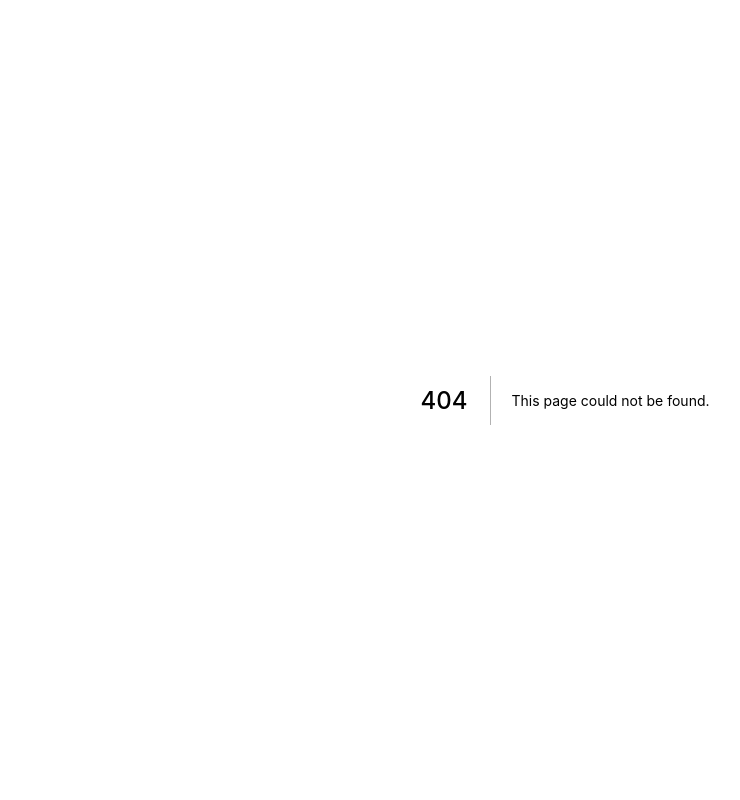
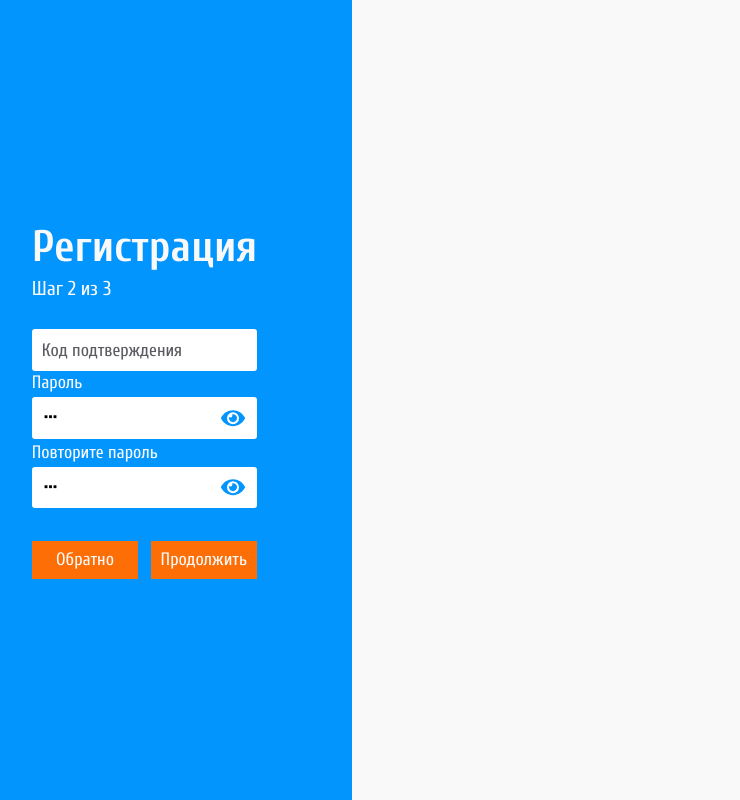
Before and after one commit to melnk300/timetabler, a Next.js app: page /register/secondStep in a window 1280 px wide. Before the commit this address had no page. Shown: the whole page, without its empty margins (75-815 px from the left). Built offline with nearby package versions, Linux system fonts and the light colour scheme.

Commit message:
Second Register Page

```diff
--- a/package.json
+++ b/package.json
@@ -12,6 +12,7 @@
     "next": "12.0.7",
     "react": "17.0.2",
     "react-dom": "17.0.2",
+    "react-icons": "^4.3.1",
     "styled-components": "^5.3.3"
   },
   "devDependencies": {
--- /dev/null
+++ b/src/components/FormPasswordInput/index.tsx
@@ -0,0 +1,49 @@
+import * as React from 'react';
+import {ChangeEvent, forwardRef, useState} from "react";
+import cn from "classnames";
+
+import { FaEye, FaEyeSlash } from "react-icons/fa";
+
+import {Label, Placeholder, InputContainer} from "../FormInput/style";
+import IconWithLeft from "./style"
+
+type FormInputProps = {
+  placeholder?: string;
+};
+const FormPasswordInput = forwardRef<HTMLInputElement, FormInputProps>((props, ref) => {
+
+  const { placeholder } = props;
+
+  const [value, setValue] = useState<string>('123');
+  const [focus, setFocus] = useState<boolean>(false);
+  const [hidden, setHidden] = useState<boolean>(true);
+
+  const changeValueHandler = (e: ChangeEvent<HTMLInputElement>) => {
+    setValue(e.target.value);
+  };
+
+  return (
+      <Label className={cn({'input_active': value.trim() || focus})}>
+        <InputContainer>
+          {placeholder && <Placeholder className="font18">{placeholder}</Placeholder> }
+          <input
+              className="font18"
+              ref={ref}
+              value={value}
+              onChange={changeValueHandler}
+              onFocus={()=>setFocus(true)}
+              onBlur={()=>setFocus(false)}
+              type={hidden ? "password" : "text"}
+          />
+          {hidden ?
+          <IconWithLeft><FaEye onClick={()=>setHidden(false)} /></IconWithLeft>
+          : <IconWithLeft><FaEyeSlash onClick={()=>setHidden(true)} /></IconWithLeft>
+          }
+        </InputContainer>
+      </Label>
+  );
+});
+
+
+FormPasswordInput.displayName = "FormPaswordInput";
+export default FormPasswordInput;
--- /dev/null
+++ b/src/components/FormPasswordInput/style.ts
@@ -0,0 +1,14 @@
+import styled, {css} from "styled-components";
+
+const IconWithLeft = styled.span`
+    position: absolute;
+    right: 12px;
+    color: #0295FE;
+    font-size: 24px;
+    top: 50%;
+    transform: translateY(-50%);
+    height: 100%;
+    display: flex;
+    align-items: center;
+`
+export default IconWithLeft
--- /dev/null
+++ b/src/components/FormSelect/style.ts
@@ -0,0 +1,7 @@
+import styled, {css} from "styled-components";
+
+const SelectContainer = styled.span`
+
+`
+
+export default SelectContainer
--- a/src/components/SecondaryButton/style.ts
+++ b/src/components/SecondaryButton/style.ts
@@ -12,6 +12,7 @@ const ButtonBox = styled.button`
   justify-content: center;
   align-items: center;
   cursor: pointer;
+  margin-top: ${vh(35)};
 
   &:hover {
     background: ${({theme}) => theme.colors.hoverSecondaryButton};
--- /dev/null
+++ b/src/pages/register/secondStep.tsx
@@ -0,0 +1,39 @@
+import { NextPage } from "next"
+import { useRef, useEffect } from "react";
+
+import AuthPageLayout from "src/components/AuthPageLayout"
+import FormPasswordInput from "src/components/FormPasswordInput"
+import FormInput from "src/components/FormInput";
+import FormCheckbox from "src/components/FormCheclbox";
+import SecondaryButton from "src/components/SecondaryButton";
+import {RegisterTitle, StepFormCounter} from "src/style/pages/register/firstStep";
+import { ButtonsContainer } from "src/style/pages/register/secondStep";
+
+
+
+const Home: NextPage = () => {
+  const ref = useRef<HTMLInputElement>();
+
+  useEffect(() => {
+    console.log(ref)
+  });
+
+
+  return (
+      <AuthPageLayout>
+        <form action="">
+          <RegisterTitle>Регистрация</RegisterTitle>
+          <StepFormCounter className="font24">Шаг 2 из 3</StepFormCounter>
+          <FormInput placeholder="Код подтверждения"/>
+          <FormPasswordInput placeholder="Пароль" ref={ ref }/>
+          <FormPasswordInput placeholder="Повторите пароль"/>
+          <ButtonsContainer>
+            <SecondaryButton>Обратно</SecondaryButton>
+            <SecondaryButton>Продолжить</SecondaryButton>
+          </ButtonsContainer>
+        </form>
+      </AuthPageLayout>
+  )
+}
+
+export default Home
--- /dev/null
+++ b/src/style/pages/register/secondStep.ts
@@ -0,0 +1,20 @@
+import styled from "styled-components";
+import {vw} from "style/utils";
+
+const RegisterTitle = styled.div`
+  font-size: ${vw(66)};
+  font-weight: 700;
+  margin-bottom: 5px;
+`
+
+const StepFormCounter = styled.div`
+  margin-bottom: 25px;
+`
+
+const ButtonsContainer = styled.div`
+  display: flex;
+  justify-content: space-between;
+`
+
+
+export { RegisterTitle, StepFormCounter, ButtonsContainer }
--- a/src/style/utils/includeFontsAll.ts
+++ b/src/style/utils/includeFontsAll.ts
@@ -1,18 +1,18 @@
 import fonts from "style/fonts";
 
 export const includeFontsAll = ():string => {
-  let resultCss: string = '';
+  let resultCss = [];
   for ( const font of Object.values(fonts)) {
-      resultCss += font.weights.map(
+      resultCss.push(font.weights.map(
           (fontWeight) => `@font-face {
               font-family: '${font.family}';
-              src: url('${font.family}-${fontWeight}.${font.format}');
+              src: url('/${font.family}-${fontWeight}.${font.format}');
               font-weight: ${fontWeight};
               font-style: normal;
               font-display: swap;
           }\n`
-      );
+      ));
   }
 
-  return resultCss;
+  return resultCss.flat().join('\n');
 }
```
Also changed, not shown: src/components/FormSelect/index.tsx (added, +25 -0 lines), src/pages/register/firstStep.tsx (renamed from src/pages/register.tsx, +4 -4 lines), src/pages/register/thirdStep.tsx (added, +27 -0 lines), src/style/pages/register/firstStep.ts (renamed from src/style/pages/register.ts), 2 other files (tests, documents, lock files or other folders).
